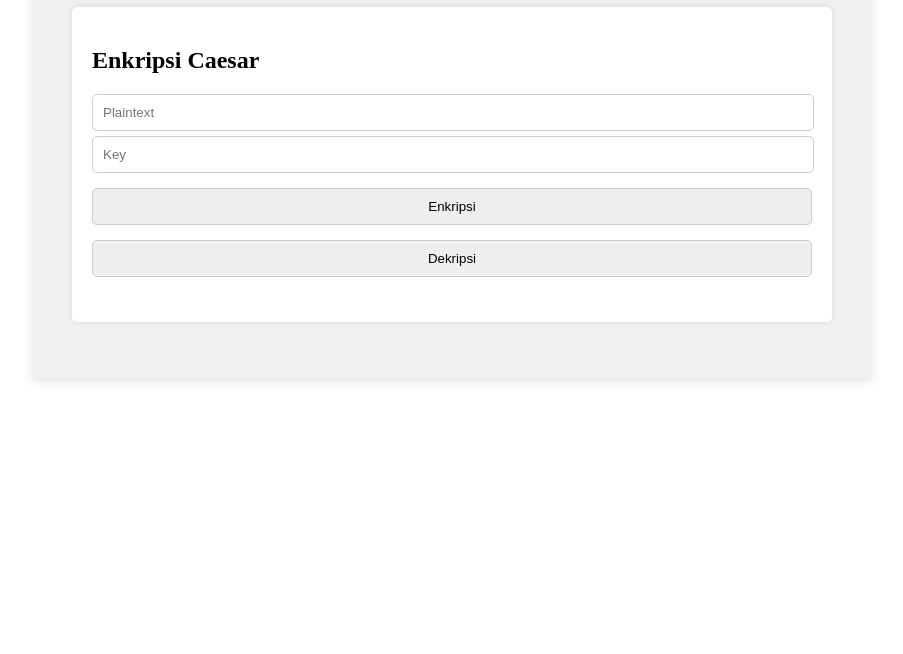
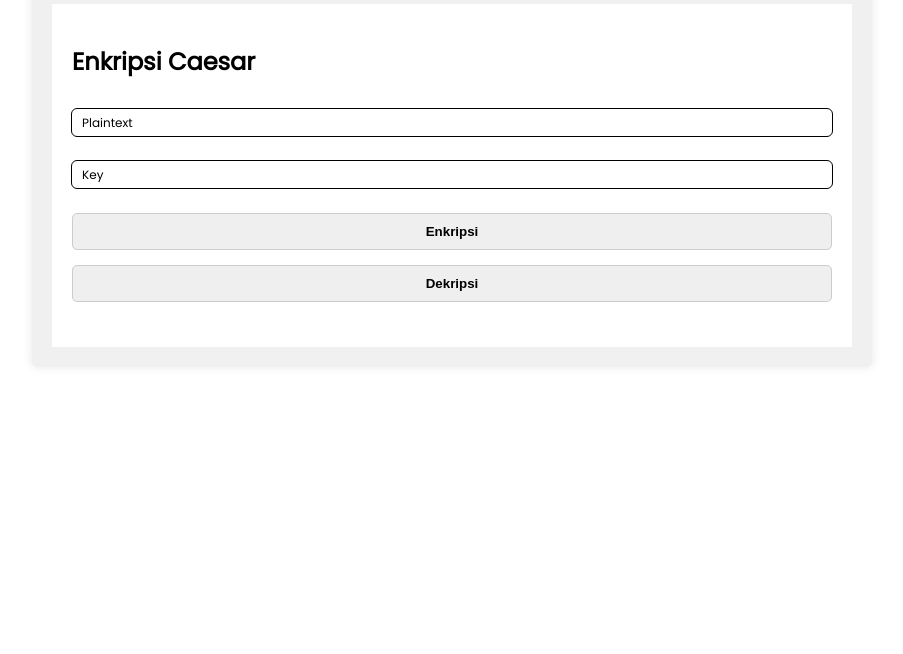
Before and after one commit to AdityaNugraha1/Tugas-Kriptografi, a plain HTML site: page index.html in a window 1280 px wide. Shown: the part 146-800 px from the top of the page, without its empty margins (188-1091 px from the left). Drawn offline with Linux system fonts and the light colour scheme.

Commit message:
tampilan jadi bang

```diff
--- a/index.html
+++ b/index.html
@@ -1,9 +1,9 @@
 <!DOCTYPE html>
 <html lang="en">
   <head>
-  <meta charset="UTF-8">
+    <meta charset="UTF-8" />
     <title>Aplikasi Enkripsi dan Dekripsi</title>
-  <link rel="stylesheet" href="style.css">
+    <link rel="stylesheet" href="style.css" />
   </head>
   <body>
     <div class="container">
@@ -17,18 +17,30 @@
       <div class="content">
         <div id="caesar" class="active">
           <h2>Enkripsi Caesar</h2>
-        <input type="text" id="plaintext-caesar" placeholder="Plaintext">
-        <input type="number" id="key-caesar" placeholder="Key">
-        <button type="button" id="encrypt-caesar">Enkripsi</button>
-        <button type="button" id="decrypt-caesar">Dekripsi</button>
+          <div class="input-fields">
+            <input type="text" id="plaintext-caesar" placeholder="" />
+            <label for="">Plaintext</label>
+          </div>
+          <div class="input-fields">
+            <input type="number" id="key-caesar" placeholder="" />
+            <label for="">Key</label>
+          </div>
+          <button type="button" class="btn-encrypt" id="encrypt-caesar">Enkripsi</button>
+          <button type="button" class="btn-decrypt" id="decrypt-caesar">Dekripsi</button>
           <div class="result">
             <p id="result-caesar"></p>
           </div>
         </div>
         <div id="vigenere">
           <h2>Enkripsi Vigenere</h2>
-        <input type="text" id="plaintext-vigenere" placeholder="Plaintext">
-        <input type="text" id="key-vigenere" placeholder="Key">
+          <div class="input-fields">
+            <input type="text" id="plaintext-vigenere" placeholder="" />
+            <label for="">Plaintext</label>
+          </div>
+          <div class="input-fields">
+            <input type="text" id="key-vigenere" placeholder="" />
+            <label for="">Key</label>
+          </div>
           <button type="button" id="encrypt-vigenere">Enkripsi</button>
           <button type="button" id="decrypt-vigenere">Dekripsi</button>
           <div class="result">
@@ -37,8 +49,15 @@
         </div>
         <div id="rail-fence">
           <h2>Enkripsi Rail Fence</h2>
-        <input type="text" id="plaintext-rail-fence" placeholder="Plaintext">
-        <input type="number" id="rails" placeholder="Rails"> <!-- Tambah input untuk jumlah rel (rails) -->
+          <div class="input-fields">
+          <input type="text" id="plaintext-rail-fence" placeholder=""/>
+          <label for="">Plaintext</label>
+          </div>
+          <div class="input-fields">
+          <input type="number" id="rails" placeholder="" />
+            <label for="">Rails</label>
+          </div>
+          <!-- Tambah input untuk jumlah rel (rails) -->
           <button type="button" id="encrypt-rail-fence">Enkripsi</button>
           <button type="button" id="decrypt-rail-fence">Dekripsi</button>
           <div class="result">
@@ -48,8 +67,14 @@
 
         <div id="super">
           <h2>Super Enkripsi</h2>
-        <input type="text" id="plaintext-super" placeholder="Plaintext">
-        <input type="password" id="key-super" placeholder="Key">
+          <div class="input-fields">
+          <input type="text" id="plaintext-super" placeholder=""/>
+          <label for="">Plaintext</label>
+          </div>
+          <div class="input-fields">
+          <input type="password" id="key-super" placeholder="" />
+          <label for="">Key</label>
+          </div>
           <button type="button" id="encrypt-super">Enkripsi</button>
           <button type="button" id="decrypt-super">Dekripsi</button>
           <div class="result">
--- a/style.css
+++ b/style.css
@@ -1,3 +1,10 @@
+
+@import url('https://fonts.googleapis.com/css2?family=Poppins&display=swap');
+
+body {
+  font-family: 'Poppins', sans-serif;
+}
+
 @media screen and (max-width: 768px) {
   .container {
     width: 100%;
@@ -57,6 +64,7 @@ ul.menu li a:hover {
 
 .content {
   padding: 20px;
+  background-color: white;
 }
 
 .content > div {
@@ -67,13 +75,51 @@ ul.menu li a:hover {
   display: block;
 }
 
-input,
 button {
   width: 100%;
   padding: 10px;
   margin-bottom: 10px;
   border: 1px solid #ccc;
   border-radius: 5px;
+  font-weight: bold;
+}
+
+.input-fields{
+  position: relative;
+  padding: 10px 0px;
+}
+
+.input-fields input{
+  width: 100%;
+  height: 100%;
+  outline: 1.5px solid;
+  border: navajowhite;
+  border-radius: 5px;
+  padding: 5px 10px;
+  font-size: 15px;
+}
+
+.input-fields label{
+  position: absolute;
+  top : 15px;
+  left: 5px;
+  font-size: 12px;
+  padding: 0 5px;
+  pointer-events: none;
+  transition: top .2s;
+  background-color: white;
+}
+
+.input-fields input:focus{
+  outline: 2px solid grey;
+}
+
+.input-fields input:focus + label{
+  top: -3px;
+}
+
+.input-fields input:not(:placeholder-shown) + label{
+  top: -2px;
 }
 
 .result {
@@ -83,22 +129,6 @@ button {
 
 p {
   text-align: center;
-}
-
-#caesar,
-#vigenere,
-#rail-fence,
-#super {
-  background-color: #fff;
-  border-radius: 5px;
-  padding: 20px;
-  box-shadow: 0 0 5px rgba(0, 0, 0, 0.1);
-  margin-bottom: 20px;
-}
-
-#super {
-  background-color: #333;
-  color: white;
 }
 
 input[type="text"],
@@ -134,28 +164,20 @@ button {
   transition: border-color 0.3s ease;
 }
 
+.btn-encrypt:hover {
+  background: rgb(159, 10, 10);
+  color: #fff;
+  transition: background-color 0.3s ease, color 0.3s ease;
+}
+
+.btn-decrypt:hover {
+  background: green;
+  color: #fff;
+  transition: background-color 0.3s ease, color 0.3s ease;
+}
+
 ul.menu li a:hover {
   background-color: #444;
   color: #fff;
   transition: background-color 0.3s ease, color 0.3s ease;
 }
-
-button:hover {
-  background-color: #444;
-  color: #fff;
-  transition: background-color 0.3s ease, color 0.3s ease;
-}
-
-#super:hover {
-  background-color: #222;
-  transition: background-color 0.3s ease;
-}
-
-#caesar button:hover,
-#vigenere button:hover,
-#des button:hover,
-#super button:hover {
-  background-color: #666;
-  color: #fff;
-  transition: background-color 0.3s ease, color 0.3s ease;
-}
```
Lines whose indentation alone changed are shown as unchanged.
